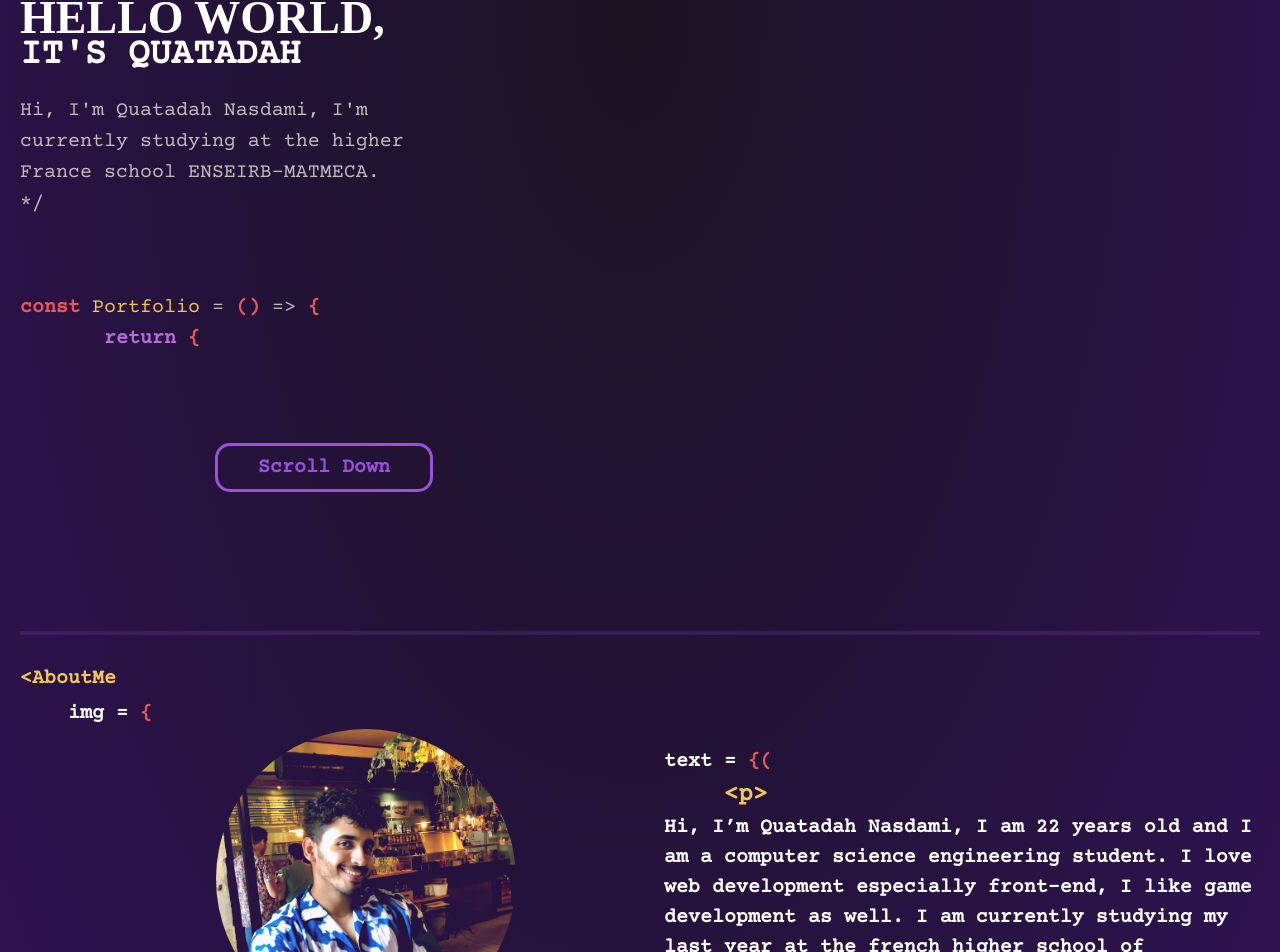
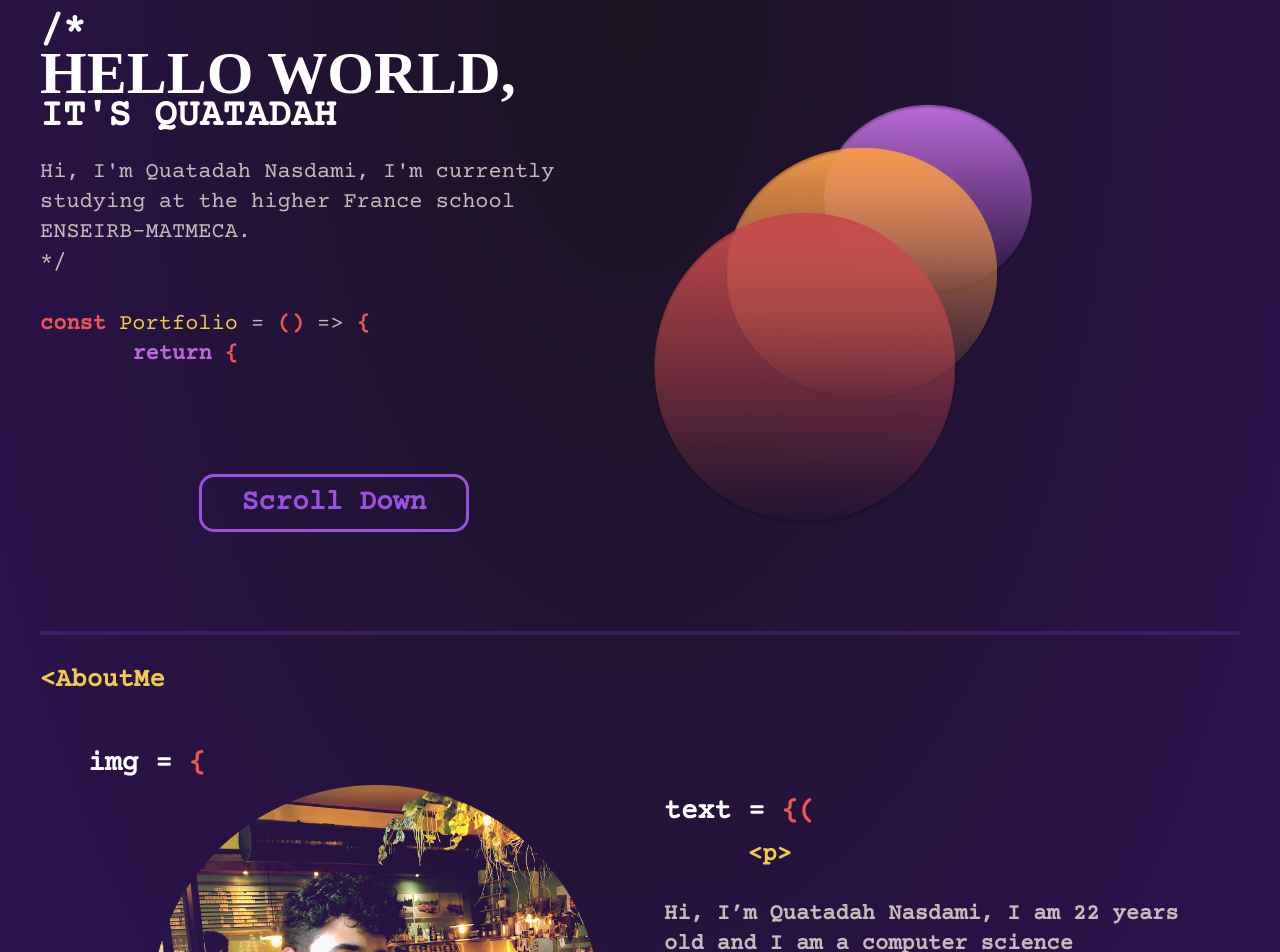
Before and after one commit to Quatadah/react-portfolio, a React (Create React App) app: page / in a window 1280 px wide. Shown: the part 179-1131 px from the top of the page. Built offline with nearby package versions, Linux system fonts and the light colour scheme; a web font is replaced by a local one.

Commit message:
resizing depending on screen width

```diff
--- a/src/App.css
+++ b/src/App.css
@@ -28,13 +28,16 @@
 }
 
 .section {
-    height: 100vh;
+    min-height: 100vh;
 }
 
 /* For all sizes */
 .navigation {
     font-weight: 700;
-    line-height: 40px;
+    font-weight: 700;
+    font-size: 22px;
+    font-weight: 700;
+    line-height: 20px;
 }
 
 .con {
@@ -44,12 +47,18 @@
     font-size: 24px;
     padding-top: 20px;
     max-height: 600vh;
+    overflow-x: auto;
     background: radial-gradient(
             92.26% 92.26% at 49.27% 7.74%,
             #1a1321 0%,
             #371266 100%
         )
         /* warning: gradient uses a rotation that is not supported by CSS and may not behave as expected */;
+
+    font-size: 26px;
+    padding-left: 20px;
+    padding-right: 20px;
+    padding-top: 10px;
 }
 
 .main-title {
@@ -60,93 +69,25 @@
 .first-line {
     font-family: var(--secondary-font);
     font-weight: 700;
+    font-size: 36px;
+    line-height: 30px;
 }
 
-@media (min-width: 1300px) {
-    .content {
-        padding-top: 50px;
-    }
+.portfolio-img {
+    width: 300px;
+    height: 300px;
+    margin-right: auto;
+    margin-left: auto;
+}
+/* `sm` applies to x-small devices (portrait phones, less than 576px) */
+@media (min-width: 575.98px) {
     .navigation {
+        font-size: 22px;
         font-weight: 700;
-        font-size: 32px;
-        line-height: 40px;
+        line-height: 20px;
     }
     .con {
-        font-size: 24px;
-        padding-top: 20px;
-        padding-left: 100px;
-        padding-right: 100px;
-    }
-
-    .main-title {
-        font-size: 48px;
-        line-height: 56px;
-    }
-
-    .first-line {
-        font-size: 60px;
-        line-height: 72px;
-    }
-
-    .ellipse1 {
-        /* Ellipse 1 */
-        position: relative;
-        width: 30rem;
-        height: 30rem;
-        bottom: 35rem;
-        background: linear-gradient(
-            180deg,
-            #c54b4b 0%,
-            rgba(197, 75, 75, 0) 100%
-        );
-        mix-blend-mode: lighten;
-        border-radius: 50%;
-        z-index: 3;
-    }
-
-    .ellipse2 {
-        position: relative;
-        width: 25rem;
-        height: 25rem;
-        bottom: 15rem;
-        left: 10rem;
-        z-index: 2;
-        background: linear-gradient(
-            180deg,
-            #f2994a 0%,
-            rgba(242, 153, 74, 0) 100%
-        );
-        mix-blend-mode: lighten;
-        border-radius: 50%;
-    }
-
-    .ellipse3 {
-        position: relative;
-        width: 15rem;
-        height: 15rem;
-        left: 22rem;
-        bottom: 2rem;
-        z-index: 1;
-
-        background: linear-gradient(
-            180deg,
-            #bb6bd9 0%,
-            rgba(187, 107, 217, 0) 100%
-        );
-        mix-blend-mode: lighten;
-        border-radius: 50%;
-    }
-}
-@media screen and (max-width: 1300px) {
-    .content {
-    }
-
-    .navigation {
-        font-size: 20px;
-        font-weight: 700;
-    }
-    .con {
-        font-size: 20px;
+        font-size: 26px;
         padding-left: 20px;
         padding-right: 20px;
         padding-top: 10px;
@@ -154,20 +95,183 @@
 
     .main-title {
         font-size: 36px;
-        line-height: 30px;
+        line-height: 50px;
     }
 
     .first-line {
-        font-size: 46px;
+        font-size: 60px;
         line-height: 42px;
+    }
+    .parag {
+        font-size: 24px;
+        line-height: 20px;
+        padding-top: 25px;
+    }
+    .portfolio-img {
+        width: 300px;
+        height: 300px;
+        margin-right: auto;
+        margin-left: auto;
+    }
+}
+
+@media (min-width: 767.98px) {
+    .content {
+        padding-top: 10px;
+    }
+    .navigation {
+        font-weight: 700;
+        font-size: 20px;
+        line-height: 40px;
+    }
+    .con {
+        font-size: 24px;
+        padding-top: 10px;
+        padding-left: 20px;
+        padding-right: 20px;
+    }
+
+    .main-title {
+        font-size: 34px;
+        line-height: 25px;
+    }
+
+    .first-line {
+        font-size: 60px;
+        line-height: 72px;
+    }
+    .parag {
+        font-size: 24px;
+        line-height: 20px;
+        padding-top: 25px;
+    }
+    .portfolio-img {
+        width: 350px;
+        height: 350px;
+        margin-right: auto;
+        margin-left: auto;
+    }
+}
+
+/* `lg` applies to medium devices (tablets, less than 992px) */
+@media (min-width: 1030.98px) {
+    .content {
+        padding-top: 40px;
+    }
+    .navigation {
+        font-weight: 700;
+        font-size: 26px;
+        line-height: 44px;
+    }
+    .con {
+        font-size: 28px;
+        padding-top: 10px;
+        padding-left: 40px;
+        padding-right: 40px;
+    }
+
+    .main-title {
+        font-size: 38px;
+        line-height: 32px;
+    }
+
+    .first-line {
+        font-size: 58px;
+        line-height: 72px;
+    }
+
+    .parag {
+        font-size: 24px;
+        line-height: 20px;
+        padding-top: 25px;
+    }
+
+    .portfolio-img {
+        width: 450px;
+        height: 450px;
+    }
+}
+
+/* `xl` applies to large devices (desktops, less than 1200px) */
+@media (min-width: 1199.98px) {
+    .content {
+        padding-top: 40px;
+    }
+    .navigation {
+        font-weight: 700;
+        font-size: 26px;
+        line-height: 44px;
+    }
+    .con {
+        font-size: 28px;
+        padding-top: 10px;
+        padding-left: 40px;
+        padding-right: 40px;
+    }
+
+    .main-title {
+        font-size: 38px;
+        line-height: 32px;
+    }
+
+    .first-line {
+        font-size: 60px;
+        line-height: 52px;
+    }
+
+    .img-container {
+        width: 65%;
+    }
+    .parag {
+        font-size: 24px;
+        line-height: 20px;
+        padding-top: 25px;
+    }
+}
+
+/* `xxl` applies to x-large devices (large desktops, less than 1400px) */
+@media (min-width: 1699.98px) {
+    .content {
+        padding-top: 50px;
+    }
+    .navigation {
+        font-weight: 700;
+        font-size: 30px;
+        line-height: 50px;
+    }
+    .con {
+        font-size: 32px;
+        padding-top: 10px;
+        padding-left: 100px;
+        padding-right: 100px;
+    }
+
+    .main-title {
+        font-size: 42px;
+        line-height: 36px;
+    }
+
+    .first-line {
+        font-size: 62px;
+        line-height: 72px;
+    }
+
+    .img-container {
+        width: 80%;
+    }
+
+    .parag {
+        font-size: 26px;
+        line-height: 40px;
+        padding-top: 25px;
     }
 }
 
 .parag {
-    padding-top: 25px;
-    width: 70%;
+    width: 90%;
     color: #c7baba;
-    line-height: 31px;
+    line-height: 30px;
+    font-size: 22px;
     font-weight: 400;
 }
 
@@ -194,24 +298,8 @@
     background-size: cover;
     background-position: center;
     background-repeat: no-repeat;
-    border-radius: 50%;
+    border-radius: 100%;
     mix-blend-mode: lighten;
-}
-
-@media (min-width: 1300px) {
-    .portfolio-img {
-        width: 500px;
-        height: 500px;
-    }
-}
-
-@media screen and (max-width: 1300px) {
-    .portfolio-img {
-        width: 300px;
-        height: 300px;
-        margin-left: auto;
-        margin-right: auto;
-    }
 }
 
 /* Skills */
--- a/src/Components/AboutMe.jsx
+++ b/src/Components/AboutMe.jsx
@@ -11,13 +11,16 @@ const AboutUs = () => {
                 <div className="row ms-lg-5 ms-3 g-0 fw-bold">
                     <div className="col-lg-6">
                         {renderWithColors("img = {")}
-                        <div className="portfolio-img" alt="aboutme" />
+                        <div
+                            className="portfolio-img img-fluid"
+                            alt="aboutme"
+                        ></div>
                         {renderWithColorsComma("},")}
                     </div>
                     <div className="col-lg-6 align-self-center mt-lg-5">
                         {renderWithColors("text = {(")} <br />
                         {renderWithColors("     <p>")}
-                        <p>
+                        <p className="parag fw-bold">
                             Hi, I’m Quatadah Nasdami, I am 22 years old and I am
                             a computer science engineering student. I love web
                             development especially front-end, I like game
@@ -27,7 +30,8 @@ const AboutUs = () => {
                             To know more about me, check out my{" "}
                             <a
                                 href="#"
-                                className="text-decoration-none text-warning">
+                                className="text-decoration-none text-warning"
+                            >
                                 {"{<Resume />}"}
                             </a>
                             .
--- a/src/Components/Home.jsx
+++ b/src/Components/Home.jsx
@@ -17,10 +17,10 @@ const Home = () => {
                 </p>
             </div>
             <div className="content">
-                <div className="row">
-                    <div className="col-lg-6">
+                <div className="row align-items-center">
+                    <div className="col-md-6 ">
                         <div>
-                            <div className="main-title text-white mt-4 mt-lg-1">
+                            <div className="main-title text-white mt-3 mt-sm-1 ">
                                 /*
                                 <br />
                                 <span className="first-line">
@@ -31,26 +31,29 @@ const Home = () => {
                             </div>
                         </div>
                         <div className="parag">
+                            {" "}
                             Hi, I'm Quatadah Nasdami, I'm currently studying at
                             the higher France school ENSEIRB-MATMECA. <br /> */
                         </div>
 
-                        <div className="parag mt-5">
+                        <div className="parag my-5 py-5 my-md-3 py-md-3">
                             {renderWithColors(portfolioStatement)}
                             <br />
                             {renderWithColors(portfolioStatement2)}
                         </div>
-                        <div className="text-center mt-5 pt-5">
-                            <a href="#aboutme" class="btn-perso">
+                        <div className="text-center my-5 py-5">
+                            <a href="#aboutme" className="btn-perso">
                                 Scroll Down
                             </a>
                         </div>
                     </div>
-                    <div className="col-lg-6">
-                        <div className="drawing">
-                            <div className="ellipse3"></div>
-                            <div className="ellipse2"></div>
-                            <div className="ellipse1"></div>
+                    <div className="col-md-6 d-none d-md-block">
+                        <div className="img-container">
+                            <img
+                                src={require("../assets/landing-image.png")}
+                                alt="landing-image"
+                                className="img-fluid"
+                            />
                         </div>
                     </div>
                 </div>
--- a/src/Components/Skills.jsx
+++ b/src/Components/Skills.jsx
@@ -87,7 +87,7 @@ const Skills = () => {
                 {renderWithColors("<Skills")} <br />
             </div>
             <div className="content">
-                <div className="row text-center s">
+                <div className="row text-center s align-items-center">
                     <div className="col-lg-4">
                         <div className="skills-content text-lg-center text-start">
                             {renderWithColors("softwareDevelopment = {")}
```
Also changed, not shown: src/assets/landing-image.png (added).
